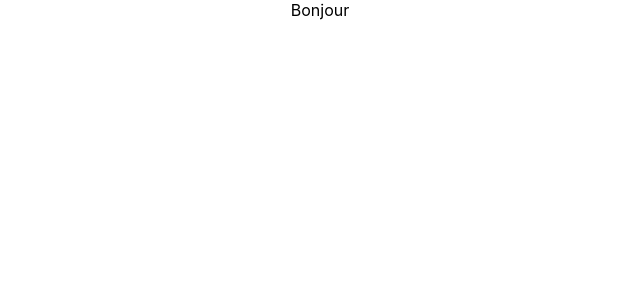
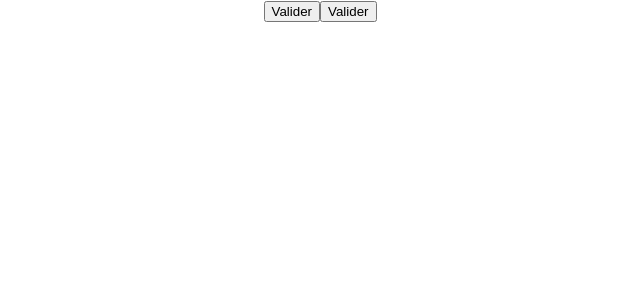
Before and after one commit to mdefilippis69/2023-06-tjs, a React (Create React App) app: page / in a window 1280 px wide. Shown: the top 300 px of the page, without its empty margins (320-960 px from the left). Built offline with nearby package versions, Linux system fonts and the light colour scheme.

Commit message:
Ajout composant Button

```diff
--- a/src/App/App.jsx
+++ b/src/App/App.jsx
@@ -1,10 +1,12 @@
 import React from 'react';
 import './App.css';
+import Button from '../Button/Button';
 
 function App() {
   return (
     <div className="App">
-      Bonjour
+      <Button></Button>
+      <Button></Button>
     </div>
   );
 }
--- /dev/null
+++ b/src/Button/Button.jsx
@@ -0,0 +1,7 @@
+import React from 'react'
+
+const Button=(props)=>{
+    return <button>Valider</button>;
+}
+
+export default Button
```
Also changed, not shown: src/Button/Button.css (added).
